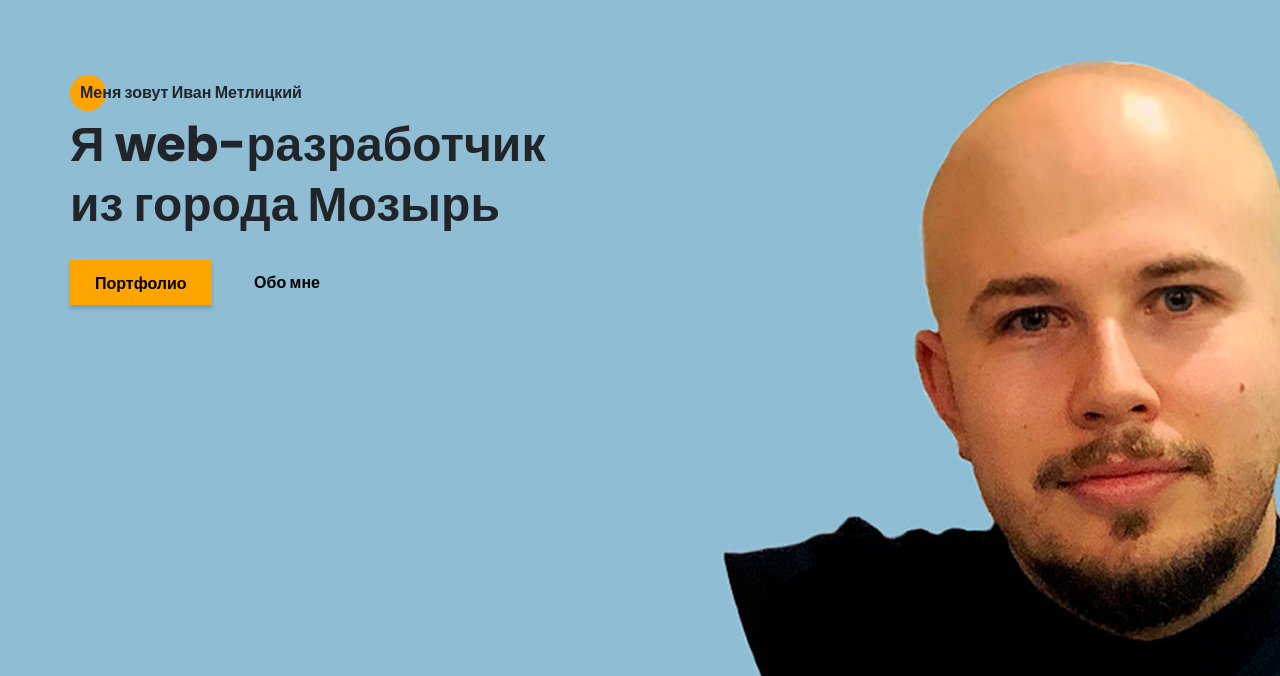
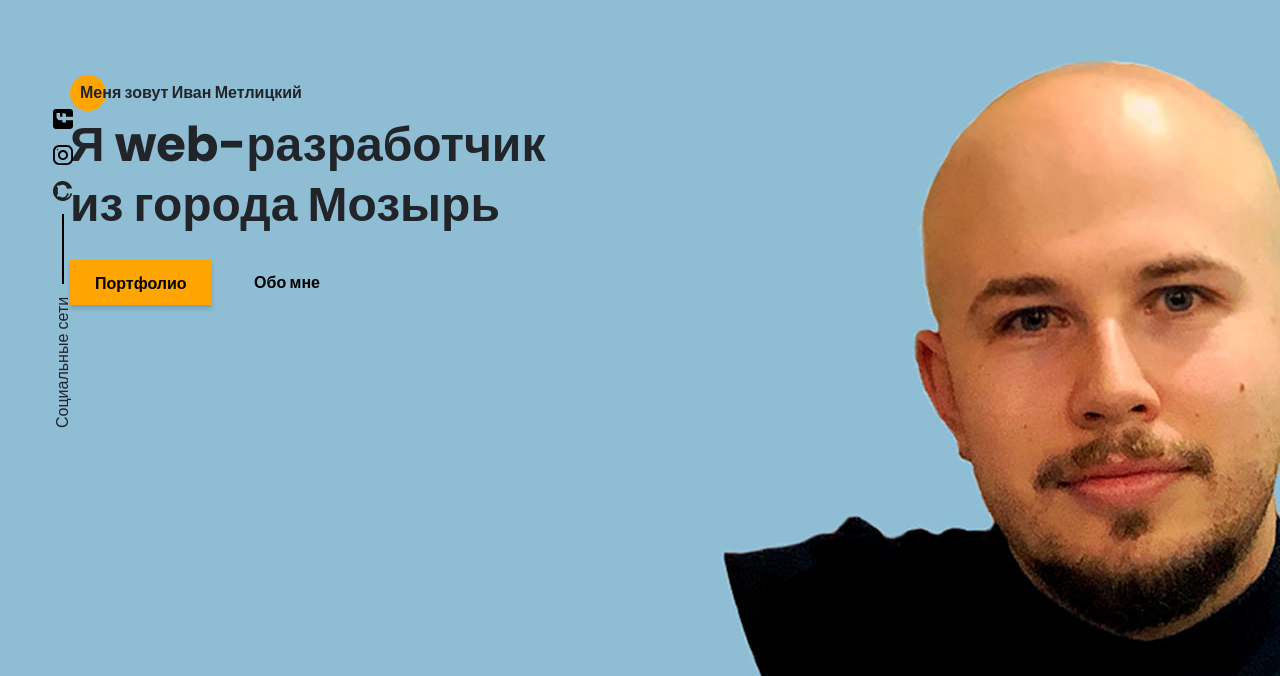
Before and after one commit to IvanMetlitski/Portfolio, a website: page src/index.html in a window 1280 px wide. Shown: the part 124-800 px from the top of the page. Drawn offline with Linux system fonts and the light colour scheme.

Commit message:
social icons

```diff
--- a/src/index.html
+++ b/src/index.html
@@ -44,6 +44,13 @@
     <link rel="stylesheet" href="sass/style.css">
 </head>
 <body>
+    <aside class="sidepanel">
+        <a href="#" class="sidepanel__link"><img src="icons/social/facebook.svg" alt="facebook"></a>
+        <a href="#" class="sidepanel__link"><img src="icons/social/instagram.svg" alt="instagram"></a>
+        <a href="#" class="sidepanel__link"><img src="icons/social/github.svg" alt="github"></a>
+        <div class="sidepanel__divider"></div>
+        <div class="sidepanel__text"><span>Социальные сети</span></div>
+    </aside>
     <section class="promo">
         <div class="container">
             <div class="title title_fz16 promo__subtitle">Меня зовут Иван Метлицкий</div>
--- /dev/null
+++ b/src/sass/blocks/_sidepanel.scss
@@ -0,0 +1,25 @@
+.sidepanel {
+  position: fixed;
+  top: 230px;
+  left: 50px;
+  display: flex;
+  flex-direction: column;
+  justify-content: space-between;
+  align-items: center;
+  height: 340px;
+  z-index: 3;
+  &__divider {
+    width: 2px;
+    height: 70px;
+    background-color: #000000;
+  }
+  &__text {
+    height: 150px;
+    width: 25px;
+    span {
+      transform: rotate(-90deg) translate(-30%, -260%);
+      display: block;
+      width: 150px;
+    }
+  }
+}
--- a/src/sass/style.scss
+++ b/src/sass/style.scss
@@ -18,3 +18,4 @@
 @import 'blocks/promo';
 @import 'blocks/title';
 @import "blocks/button";
+@import "blocks/sidepanel";
```
Also changed, not shown: src/sass/style.css, 1 other file.
